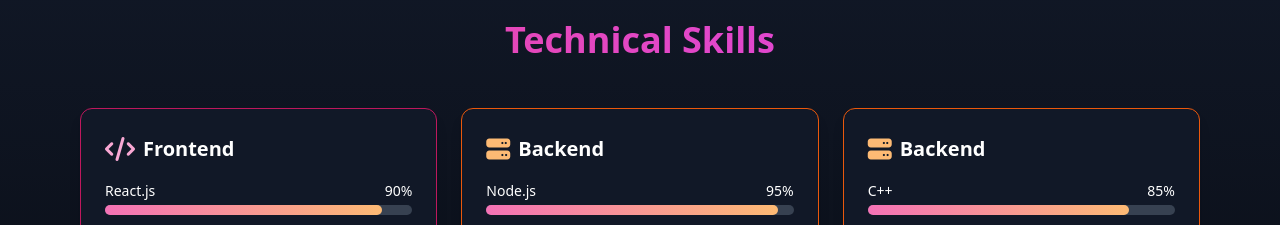
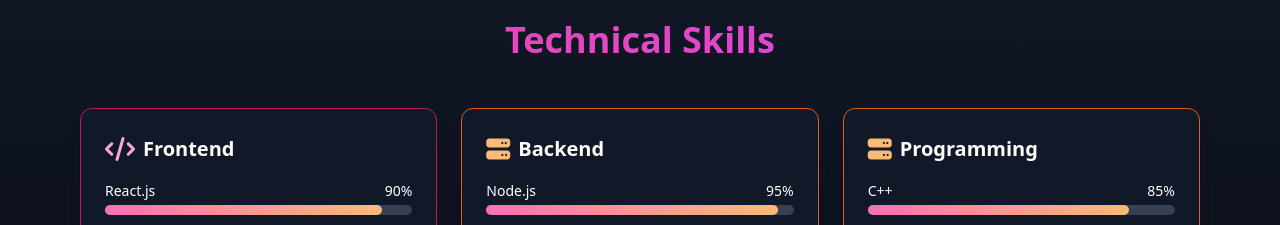
Before and after one commit to rishavranjan60/PortfolioApp, an Angular app in the folder frontend/: page / in a window 1280 px wide. Shown: the part 2460-2685 px from the top of the page. Built offline with nearby package versions, Linux system fonts and the light colour scheme; what ngx-typed-js would draw is missing.

Commit message:
fix error

```diff
--- a/frontend/src/app/components/skill/skill.component.html
+++ b/frontend/src/app/components/skill/skill.component.html
@@ -57,7 +57,7 @@
       <div class="bg-[#111827] p-6 rounded-xl shadow-lg border border-orange-600">
         <div class="flex items-center space-x-2 mb-4">
           <div class="text-2xl text-orange-300"><i class="fas fa-server"></i></div>
-          <h3 class="text-xl font-bold">Backend</h3>
+          <h3 class="text-xl font-bold">Programming</h3>
         </div>
         <div *ngFor="let skill of [
           { name: 'C++', value: 85 },
@@ -77,7 +77,7 @@
       </div>
 
       <!-- Database -->
-      <div class="bg-[#111827] p-6 rounded-xl shadow-lg border border-yellow-400">
+      <div class="bg-[#111827] p-6 rounded-xl shadow-lg border border-yellow-400 self-center">
         <div class="flex items-center space-x-2 mb-4">
           <div class="text-2xl text-yellow-400"><i class="fas fa-database"></i></div>
           <h3 class="text-xl font-bold">Database</h3>
```
